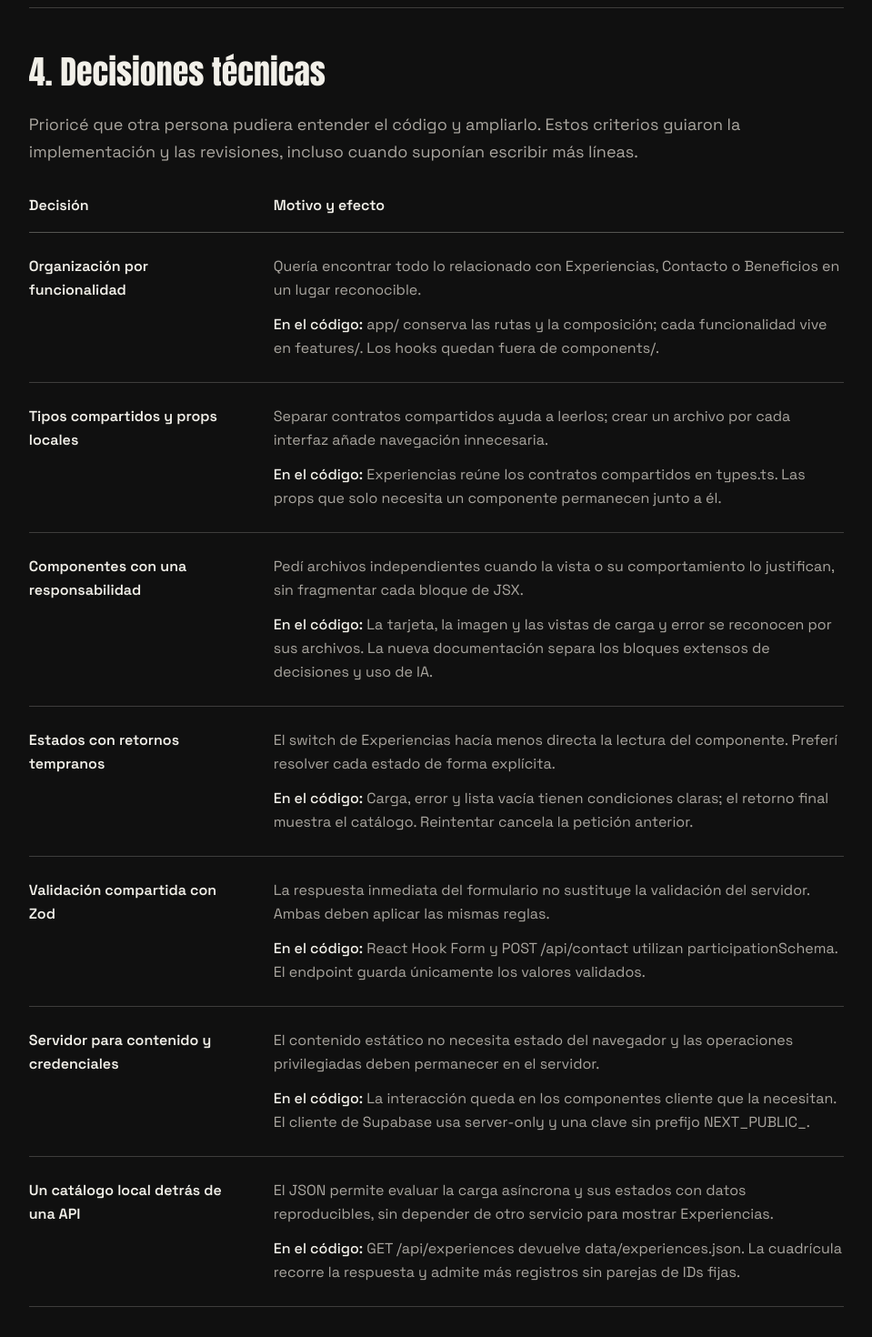
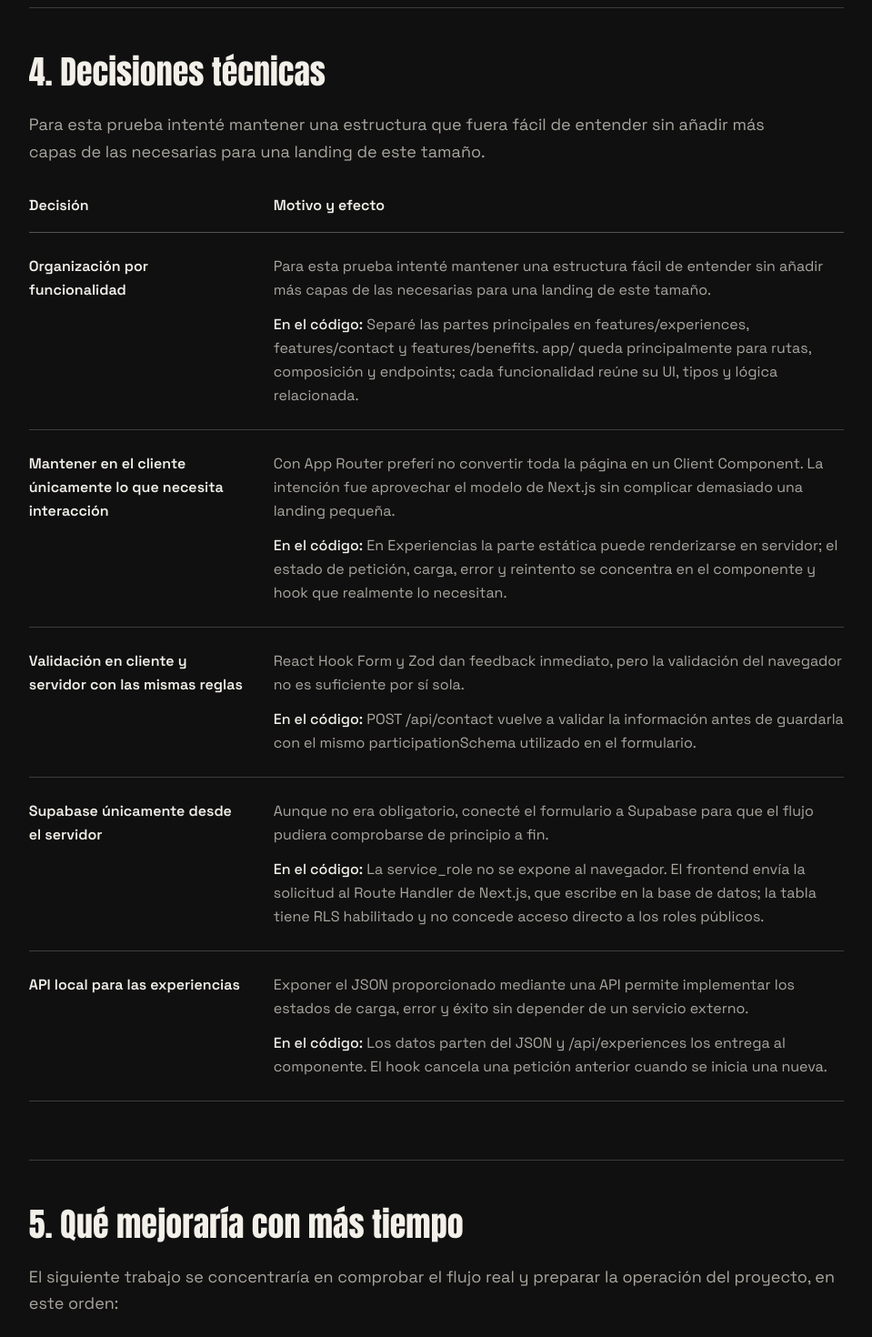
Before and after one commit to erikbonifaz/rock-experience, a Next.js app: page /proyecto in a window 1280 px wide. Shown: the part 3020-4490 px from the top of the page at 91% size, without its empty margins (302-1261 px from the left). Built offline with nearby package versions, Linux system fonts and the light colour scheme.

Commit message:
docs: revise technical decisions

```diff
--- a/features/project/components/technical-decisions.tsx
+++ b/features/project/components/technical-decisions.tsx
@@ -2,51 +2,37 @@ const decisions = [
   {
     title: "Organización por funcionalidad",
     reason:
-      "Quería encontrar todo lo relacionado con Experiencias, Contacto o Beneficios en un lugar reconocible.",
+      "Para esta prueba intenté mantener una estructura fácil de entender sin añadir más capas de las necesarias para una landing de este tamaño.",
     effect:
-      "app/ conserva las rutas y la composición; cada funcionalidad vive en features/. Los hooks quedan fuera de components/.",
+      "Separé las partes principales en features/experiences, features/contact y features/benefits. app/ queda principalmente para rutas, composición y endpoints; cada funcionalidad reúne su UI, tipos y lógica relacionada.",
   },
   {
-    title: "Tipos compartidos y props locales",
+    title: "Mantener en el cliente únicamente lo que necesita interacción",
     reason:
-      "Separar contratos compartidos ayuda a leerlos; crear un archivo por cada interfaz añade navegación innecesaria.",
+      "Con App Router preferí no convertir toda la página en un Client Component. La intención fue aprovechar el modelo de Next.js sin complicar demasiado una landing pequeña.",
     effect:
-      "Experiencias reúne los contratos compartidos en types.ts. Las props que solo necesita un componente permanecen junto a él.",
+      "En Experiencias la parte estática puede renderizarse en servidor; el estado de petición, carga, error y reintento se concentra en el componente y hook que realmente lo necesitan.",
   },
   {
-    title: "Componentes con una responsabilidad",
+    title: "Validación en cliente y servidor con las mismas reglas",
     reason:
-      "Pedí archivos independientes cuando la vista o su comportamiento lo justifican, sin fragmentar cada bloque de JSX.",
+      "React Hook Form y Zod dan feedback inmediato, pero la validación del navegador no es suficiente por sí sola.",
     effect:
-      "La tarjeta, la imagen y las vistas de carga y error se reconocen por sus archivos. La nueva documentación separa los bloques extensos de decisiones y uso de IA.",
+      "POST /api/contact vuelve a validar la información antes de guardarla con el mismo participationSchema utilizado en el formulario.",
   },
   {
-    title: "Estados con retornos tempranos",
+    title: "Supabase únicamente desde el servidor",
     reason:
-      "El switch de Experiencias hacía menos directa la lectura del componente. Preferí resolver cada estado de forma explícita.",
+      "Aunque no era obligatorio, conecté el formulario a Supabase para que el flujo pudiera comprobarse de principio a fin.",
     effect:
-      "Carga, error y lista vacía tienen condiciones claras; el retorno final muestra el catálogo. Reintentar cancela la petición anterior.",
+      "La service_role no se expone al navegador. El frontend envía la solicitud al Route Handler de Next.js, que escribe en la base de datos; la tabla tiene RLS habilitado y no concede acceso directo a los roles públicos.",
   },
   {
-    title: "Validación compartida con Zod",
+    title: "API local para las experiencias",
     reason:
-      "La respuesta inmediata del formulario no sustituye la validación del servidor. Ambas deben aplicar las mismas reglas.",
+      "Exponer el JSON proporcionado mediante una API permite implementar los estados de carga, error y éxito sin depender de un servicio externo.",
     effect:
-      "React Hook Form y POST /api/contact utilizan participationSchema. El endpoint guarda únicamente los valores validados.",
-  },
-  {
-    title: "Servidor para contenido y credenciales",
-    reason:
-      "El contenido estático no necesita estado del navegador y las operaciones privilegiadas deben permanecer en el servidor.",
-    effect:
-      "La interacción queda en los componentes cliente que la necesitan. El cliente de Supabase usa server-only y una clave sin prefijo NEXT_PUBLIC_.",
-  },
-  {
-    title: "Un catálogo local detrás de una API",
-    reason:
-      "El JSON permite evaluar la carga asíncrona y sus estados con datos reproducibles, sin depender de otro servicio para mostrar Experiencias.",
-    effect:
-      "GET /api/experiences devuelve data/experiences.json. La cuadrícula recorre la respuesta y admite más registros sin parejas de IDs fijas.",
+      "Los datos parten del JSON y /api/experiences los entrega al componente. El hook cancela una petición anterior cuando se inicia una nueva.",
   },
 ];
 
@@ -64,9 +50,9 @@ export function TechnicalDecisions() {
         4. Decisiones técnicas
       </h2>
       <p className="mt-5 max-w-[72ch] text-base leading-relaxed text-secondary md:text-lg">
-        Prioricé que otra persona pudiera entender el código y ampliarlo. Estos
-        criterios guiaron la implementación y las revisiones, incluso cuando
-        suponían escribir más líneas.
+        Para esta prueba intenté mantener una estructura que fuera fácil de
+        entender sin añadir más capas de las necesarias para una landing de
+        este tamaño.
       </p>
 
       <table className="mt-8 w-full table-fixed border-collapse text-left text-sm leading-relaxed md:text-base">
```
Also changed, not shown: 1 other file (tests, documents, lock files or other folders).
